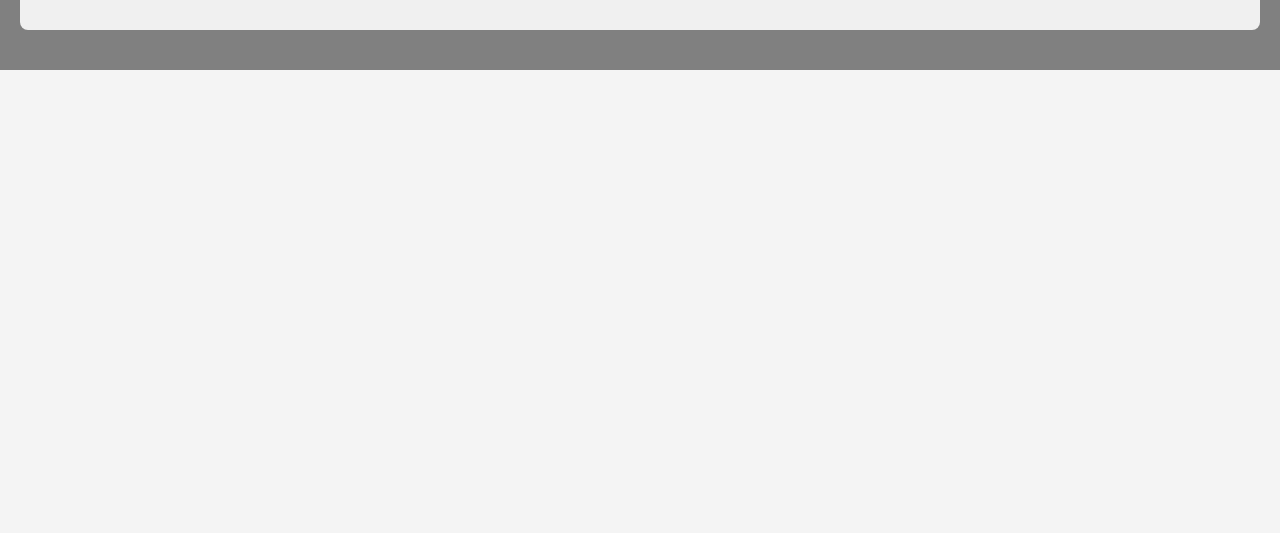
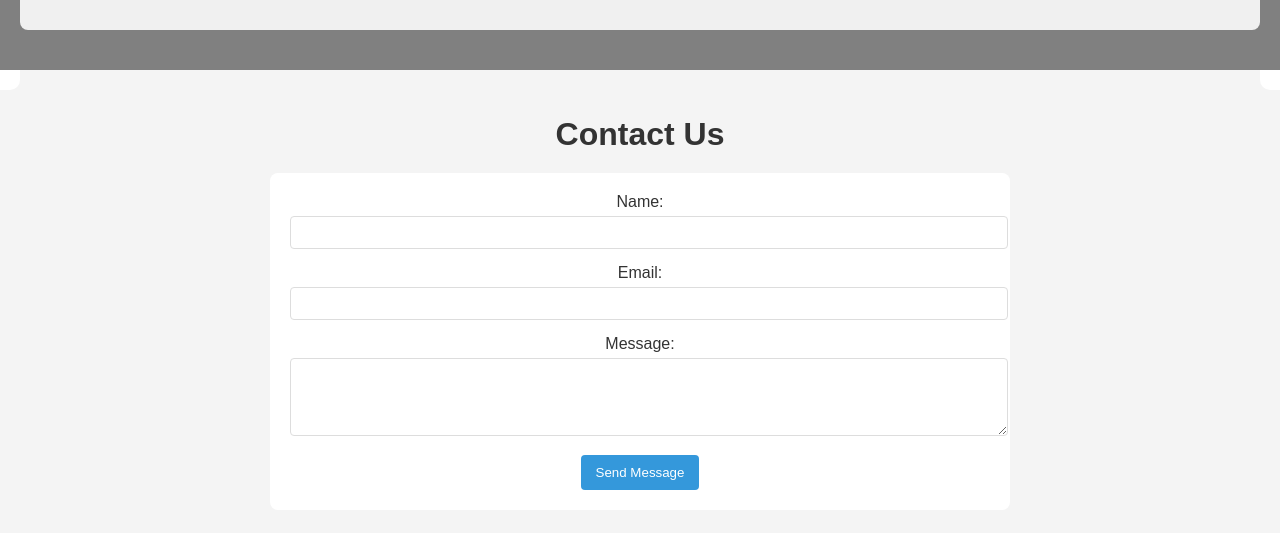
Before and after one commit to AlphaNoXD/group3-locke, a plain HTML site: page nashky/index.html in a window 1280 px wide. Shown: the part 1353-1886 px from the top of the page. Before the commit the page ends 1423 px from the top, so only its background shows below. Drawn offline with Linux system fonts and the light colour scheme.

Commit message:
Add files via upload

```diff
--- a/nashky/index.html
+++ b/nashky/index.html
@@ -297,6 +297,96 @@
             margin-left: auto;
             margin-right: auto;
         }
+
+		  .contact-section {
+            padding: 20px;
+             position: relative;
+             margin-bottom: 20px;
+        }
+
+         .contact-section::before {
+            content: '';
+            position: absolute;
+             top: 0;
+            left: 0;
+            width: 20px;
+            height: 20px;
+           background-color: white;
+            border-radius: 0 0 10px 0;
+        }
+        .contact-section::after {
+            content: '';
+            position: absolute;
+            top: 0;
+            right: 0;
+            width: 20px;
+            height: 20px;
+            background-color: white;
+              border-radius:0 0 0 10px;
+           }
+
+        .contact-form {
+            background-color: #fff;
+            padding: 20px;
+            border-radius: 8px;
+            max-width: 700px;
+             margin-left: auto;
+            margin-right: auto;
+
+        }
+    .contact-form::before {
+            content: '';
+            position: absolute;
+            top: 0;
+            left: 0;
+            width: 10px;
+            height: 10px;
+             background-color: white;
+            border-radius: 8px 0 0 0;
+        }
+        .contact-form::after{
+             content: '';
+            position: absolute;
+            top: 0;
+            right: 0;
+            width: 10px;
+            height: 10px;
+             background-color: white;
+            border-radius:  0 8px 0 0;
+        }
+
+        .form-group {
+            margin-bottom: 15px;
+        }
+
+        .form-group label {
+            display: block;
+            margin-bottom: 5px;
+        }
+
+        .form-group input[type="text"],
+        .form-group input[type="email"],
+        .form-group textarea {
+            width: 100%;
+            padding: 8px;
+            border: 1px solid #ddd;
+            border-radius: 4px;
+        }
+
+        .contact-submit {
+            background-color: #3498db;
+            color: white;
+            padding: 10px 15px;
+            border: none;
+            border-radius: 4px;
+            cursor: pointer;
+            transition: background-color 0.3s;
+        }
+
+        .contact-submit:hover {
+            background-color: #2980b9;
+        }
+
     </style>
 </head>
 <body>
@@ -345,6 +435,28 @@
       </div>
     </section>
     </div>
+
+	    <section class="contact-section" align="center">
+        <h2 class="activities-header">Contact Us</h2>
+        <div class="contact-form">
+            <form>
+                <div class="form-group">
+                    <label for="name">Name:</label>
+                    <input type="text" id="name" name="name" required>
+                </div>
+                <div class="form-group">
+                    <label for="email">Email:</label>
+                    <input type="email" id="email" name="email" required>
+                </div>
+                <div class="form-group">
+                    <label for="message">Message:</label>
+                    <textarea id="message" name="message" rows="4" required></textarea>
+                </div>
+                <button type="submit" class="contact-submit">Send Message</button>
+            </form>
+        </div>
+    </section>
+
     <script>
        function toggleActivity(container){
           container.classList.toggle('active');
```
